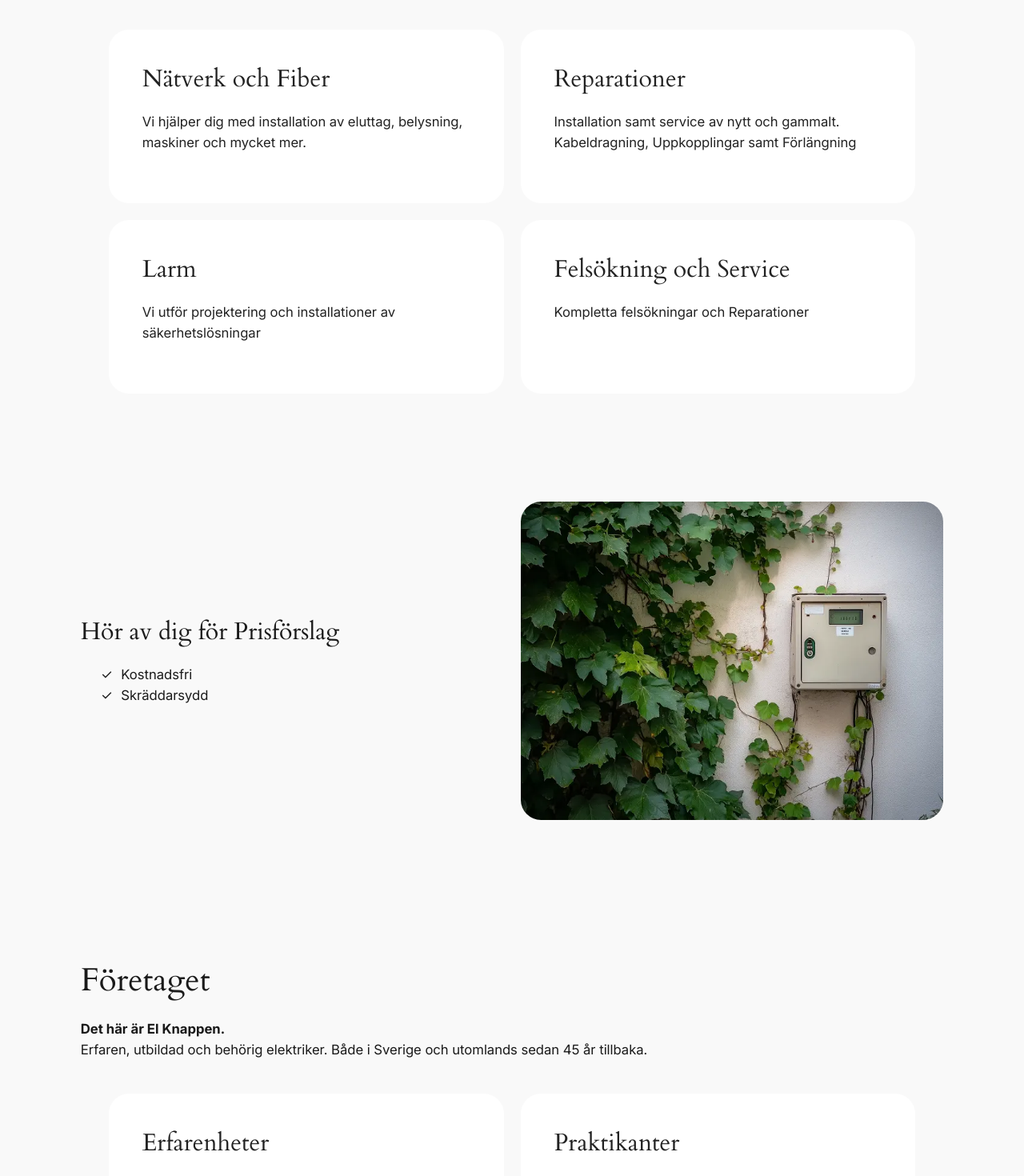
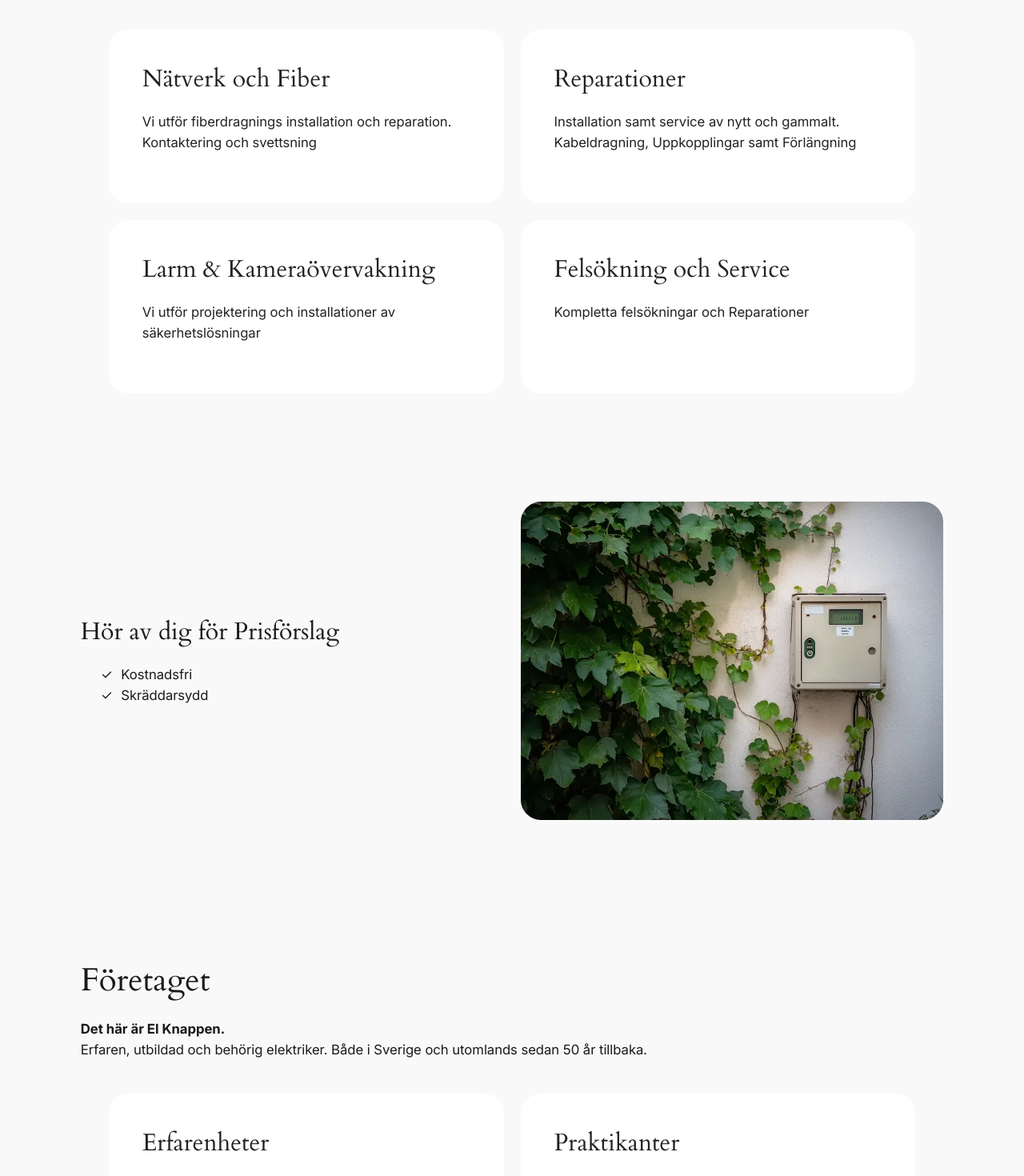
Before and after one commit to chriskilinc/elknappen, a React (Vite) app: page / in a window 1280 px wide. Shown: the part 620-2090 px from the top of the page at 80% size. Built offline with nearby package versions, Linux system fonts and the light colour scheme.

Commit message:
Update content

```diff
--- a/src/assets/components/sections/main/main.tsx
+++ b/src/assets/components/sections/main/main.tsx
@@ -36,16 +36,15 @@ export const Main = () => {
                     </p>
                     <div className='boxes flex flex-wrap justify-center'>
                         <div className='box'>
-                            <h3>Nätverk och Fiber
-                            </h3>
-                            <p>Vi hjälper dig med installation av eluttag, belysning, maskiner och mycket mer.</p>
+                            <h3>Nätverk och Fiber</h3>
+                            <p>Vi utför fiberdragnings installation och reparation. Kontaktering och svettsning</p>
                         </div>
                         <div className='box'>
                             <h3>Reparationer</h3>
                             <p>Installation samt service av nytt och gammalt. Kabeldragning, Uppkopplingar samt Förlängning</p>
                         </div>
                         <div className='box'>
-                            <h3>Larm</h3>
+                            <h3>Larm & Kameraövervakning</h3>
                             <p>Vi utför projektering och installationer av säkerhetslösningar</p>
                         </div>
                         <div className="box">
@@ -80,9 +79,8 @@ export const Main = () => {
             <section id="company" className='section bg-light ptb-large'>
                 <div className='container'>
                     <h2>Företaget</h2>
-                    <strong><p style={{ marginBottom: 0 }}>Det här är El Knappen.
-                    </p></strong>
-                    <p className='mb-medium-small md-mb-medium'>Erfaren, utbildad och behörig elektriker. Både i Sverige och utomlands sedan 45 år tillbaka.</p>
+                    <strong><p style={{ marginBottom: 0 }}>Det här är El Knappen.</p></strong>
+                    <p className='mb-medium-small md-mb-medium'>Erfaren, utbildad och behörig elektriker. Både i Sverige och utomlands sedan 50 år tillbaka.</p>
 
                     <div className='boxes flex flex-wrap justify-center'>
                         <div className='box'>
```
